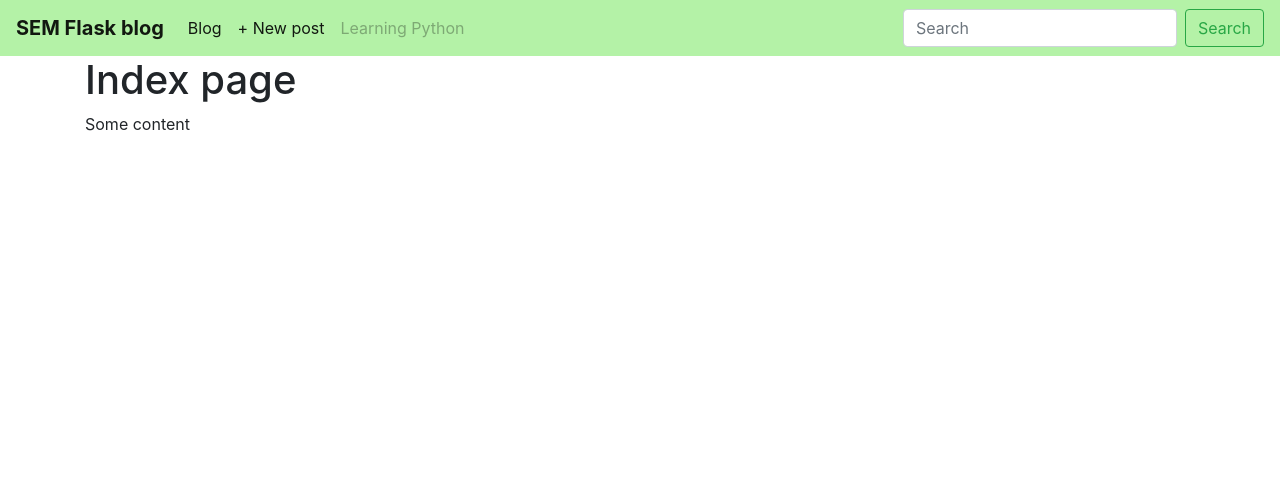
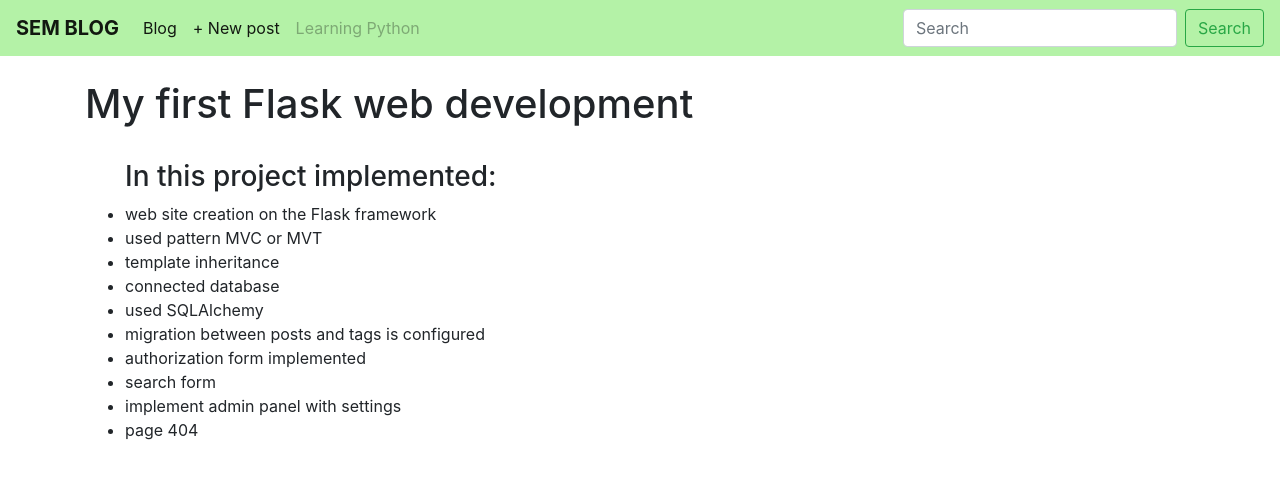
Before and after one commit to semen-ksv/Flask_blog, a Flask app: page / in a window 1280 px wide. Shown: the top 479 px of the page. Run offline with Flask 2, Linux system fonts and the light colour scheme; the visitor is signed in with stand-in values (Sample User, id 1); data comes from the database, SQL or seed files in the repository; data that the repository does not hold is empty; parts of the project's set-up code (start-up, migrations or seed data) failed here and were passed over; some libraries are stand-ins or nearby versions.

Commit message:
'finish first page/ index page'

```diff
--- a/templates/base.html
+++ b/templates/base.html
@@ -20,7 +20,7 @@
 </head>
 <body>
     <nav class="navbar navbar-expand-lg navbar-light" style="background-color: #b4f2a7;">
-        <a class="navbar-brand" href="{{ url_for('index') }}"><b>SEM Flask blog</b></a>
+        <a class="navbar-brand" href="{{ url_for('index') }}"><b>SEM BLOG</b></a>
         <button class="navbar-toggler" type="button" data-toggle="collapse" data-target="#navbarSupportedContent"
                 aria-controls="navbarSupportedContent" aria-expanded="false" aria-label="Toggle navigation">
             <span class="navbar-toggler-icon"></span>
@@ -69,14 +69,14 @@
             </form>
         </div>
     </nav>
-
+    </br>
     <div class="container">
 
             <h1>
                 {% block content_title %}
 
                 {% endblock %}
-            </h1>
+            </h1></br>
 
             {% block content %}
 
--- a/templates/index.html
+++ b/templates/index.html
@@ -5,10 +5,22 @@
 {% endblock %}
 
 {% block content_title %}
-    Index page
+    My first Flask web development
 {% endblock %}
 
 
 {% block content %}
-    Some content
+    <ul>
+        <h3> In this project implemented:</h3>
+        <li> web site creation on the Flask framework </li>
+        <li> used pattern MVC or MVT </li>
+        <li> template inheritance</li>
+        <li> connected database</li>
+        <li> used SQLAlchemy</li>
+        <li> migration between posts and tags is configured</li>
+        <li> authorization form implemented</li>
+        <li> search form </li>
+        <li> implement admin panel with settings</li>
+        <li> page 404</li>
+    </ul>
 {% endblock %}
```
